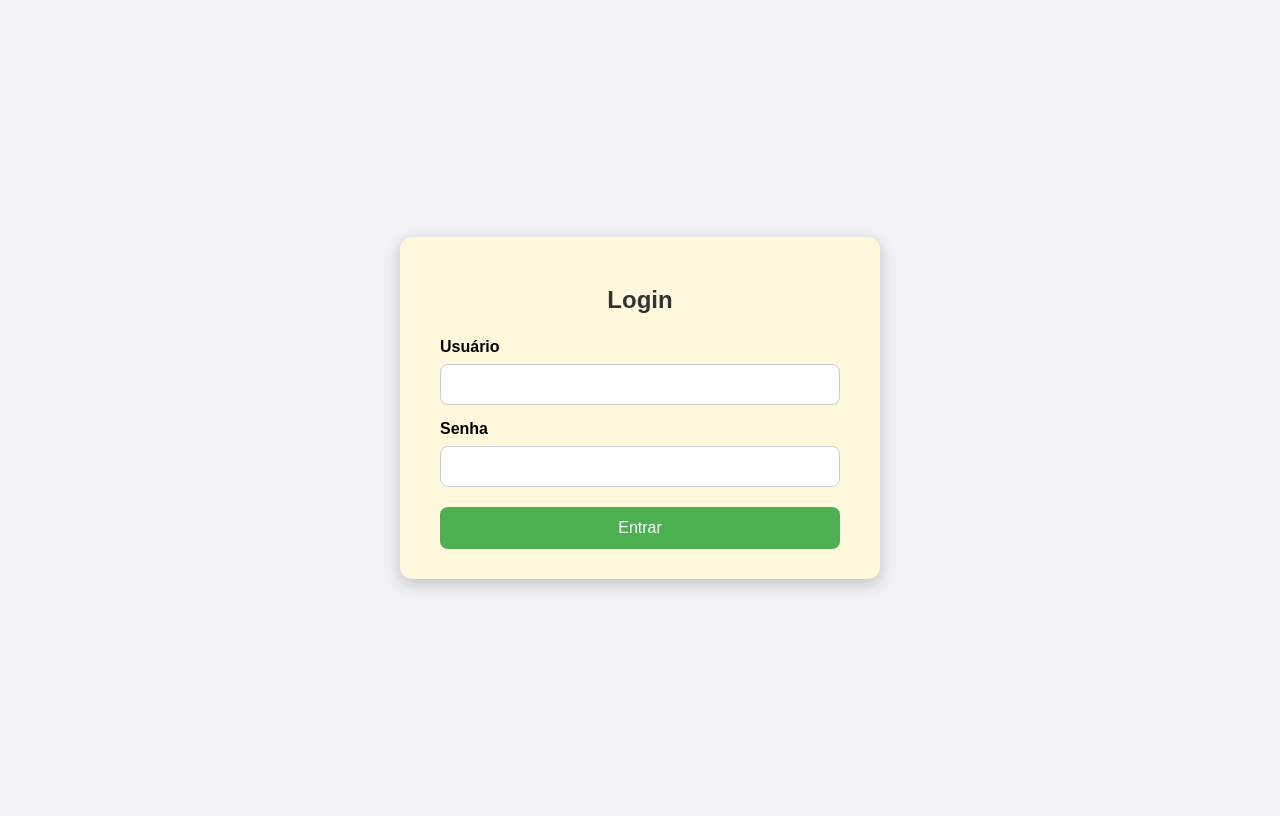
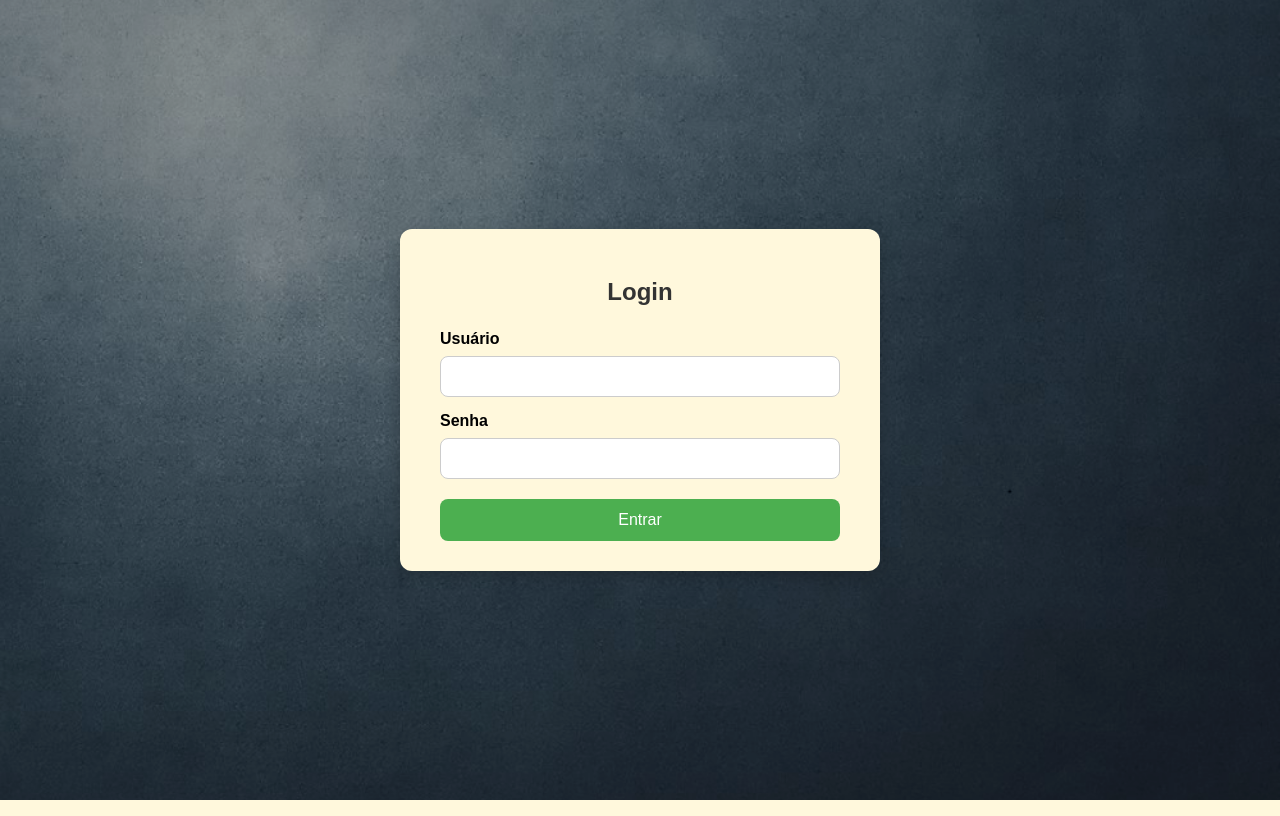
Before and after one commit to juanvitor04/grupo-1, a Flask app: page / in a window 1280 px wide. Run offline with Flask 3, Linux system fonts and the light colour scheme.

Commit message:
nova tela fundo

```diff
--- a/static/style.css
+++ b/static/style.css
@@ -1,10 +1,14 @@
 body {
-  font-family: Arial, sans-serif;
-  background: #f0f2f5;
+ font-family: Arial, sans-serif;
+  background-image: url("img/background.jpeg");  /* Caminho relativo ao CSS */
+  background-size: cover;
+  background-position: center;
+  background-repeat: no-repeat;
+  height: 100vh;
+  margin: 0;
   display: flex;
   justify-content: center;
   align-items: center;
-  height: 100vh;
 }
 
 .login-container {
@@ -60,3 +64,11 @@
   font-size: 14px;
   color: red;
 }
+body::before {
+  content: "";
+  position: fixed;
+  top: 0; left: 0;
+  width: 100%; height: 100%;
+  background: rgba(0, 0, 0, 0.137); /* escurece a imagem */
+  z-index: -1;
+}
--- a/templates/index.html
+++ b/templates/index.html
@@ -7,10 +7,8 @@
   <link rel="stylesheet" href="{{ url_for('static', filename='style.css') }}">
 </head>
 <body>
-
   <div class="login-container">
     <h2>Login</h2>
-
     {% with mensagens = get_flashed_messages() %}
       {% if mensagens %}
         <div class="message">{{ mensagens[0] }}</div>
```
Also changed, not shown: static/img/background.jpeg (added).
